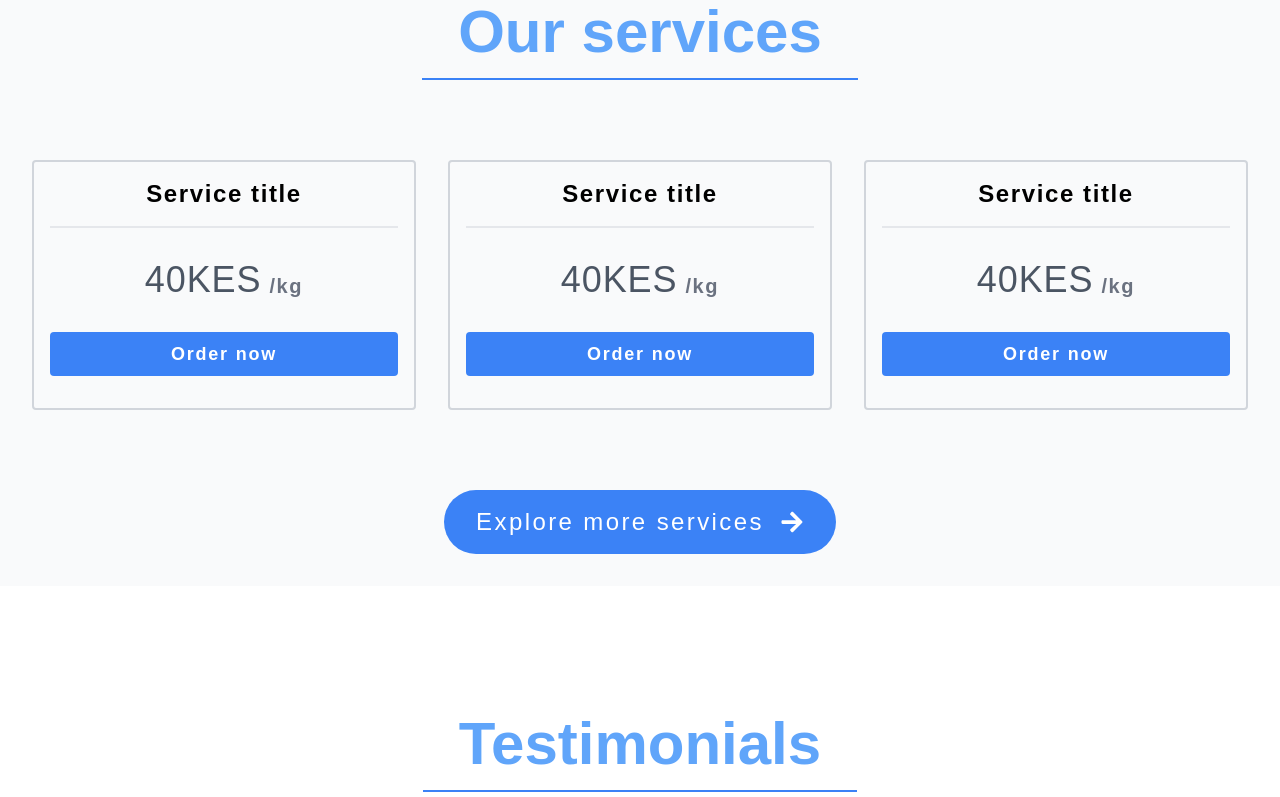
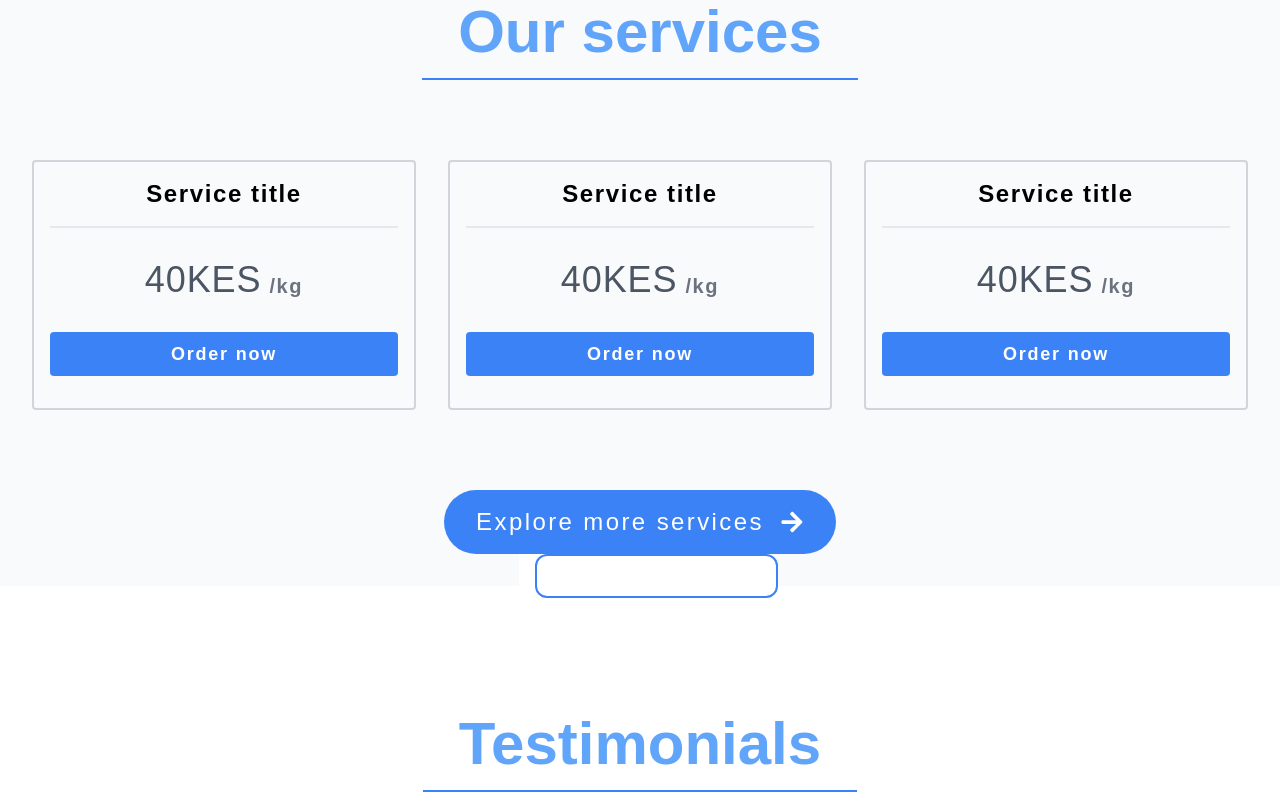
Before and after one commit to calvinarieri/dirtbusters, a React (Create React App) app: page / in a window 1280 px wide. Shown: the part 1521-2318 px from the top of the page. Built offline with nearby package versions, Linux system fonts and the light colour scheme.

Commit message:
working on dialog

```diff
--- a/src/components/Footer.js
+++ b/src/components/Footer.js
@@ -24,7 +24,7 @@ export default function Footer(){
             <div className="flex justify-center font-poppins text-sm md:text-md py-4 bg-gray-100 mt-8">
                 <span className="text-gray-700">
                     Developed and maintained by
-                    <a href="https://calvinarieri.site/" className="text-blue-600 hover:text-blue-300 transition-colors duration-300 ml-1 font-semibold">
+                    <a href="https://arierisworld.com/" className="text-blue-600 hover:text-blue-300 transition-colors duration-300 ml-1 font-semibold">
                     Arieri's World
                     </a>
                 </span>
--- /dev/null
+++ b/src/components/Form/Input.js
@@ -0,0 +1,18 @@
+import React from 'react'
+
+export default function Input({label,type, onChange, name, value,error, required=false}) {
+  return (
+    <div className='w-full'>
+        <label htmlFor={name}  className='px-2 py-4'>{label}{required ? <span className='text-red-500'>*</span> : " "}</label>
+        <input
+        type={type}
+        className='border-2 border-blue-500 rounded-xl px-2 py-2 outline-none w-full'
+        name={name}
+        onChange={onChange}
+        required={required}
+        value={value}
+        />
+        <p className='text-red-500 px-2'>{error}</p>
+    </div>
+  )
+}
--- /dev/null
+++ b/src/components/RequestForm.js
@@ -0,0 +1,12 @@
+import React from 'react'
+import Input from './Form/Input'
+
+export default function RequestForm() {
+  return (
+    <div>
+        <dialog  open>
+            <Input />
+        </dialog>
+    </div>
+  )
+}
--- a/src/components/Services.js
+++ b/src/components/Services.js
@@ -1,5 +1,6 @@
 import Card from "./Card"
 import { FaArrowRight } from "react-icons/fa";
+import RequestForm from "./RequestForm";
 
 
 export default function Services(){
@@ -17,6 +18,8 @@ export default function Services(){
                 <span className="hidden md:inline-block">Explore more services</span>
                 <FaArrowRight />
             </button>
+
+            <RequestForm />
         </div>
     )
 }
```
